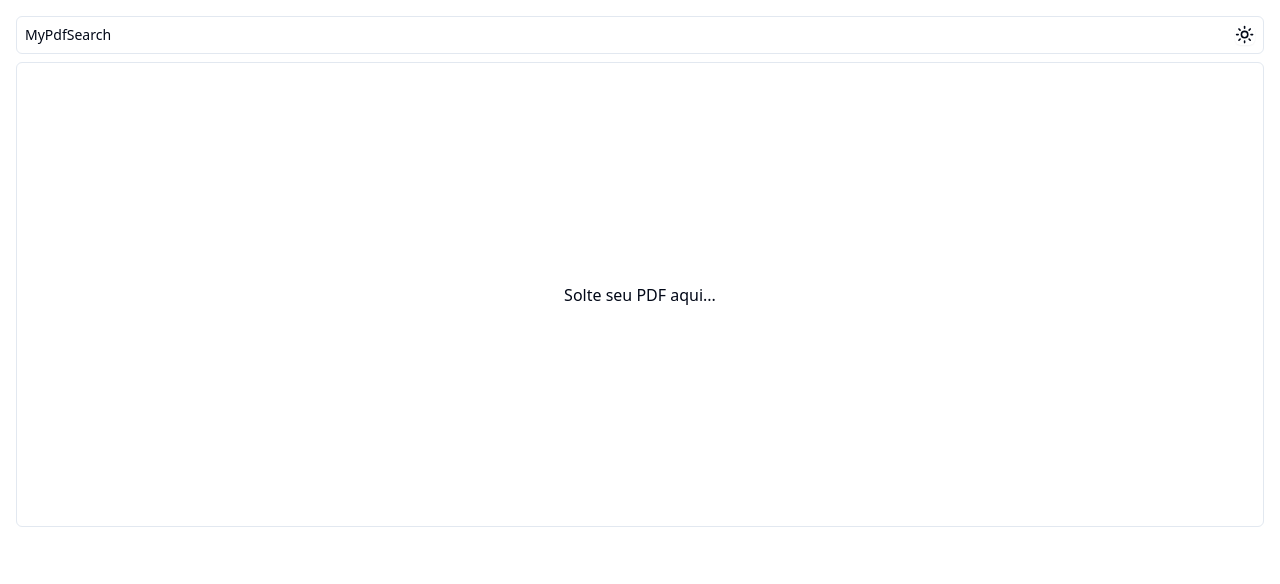
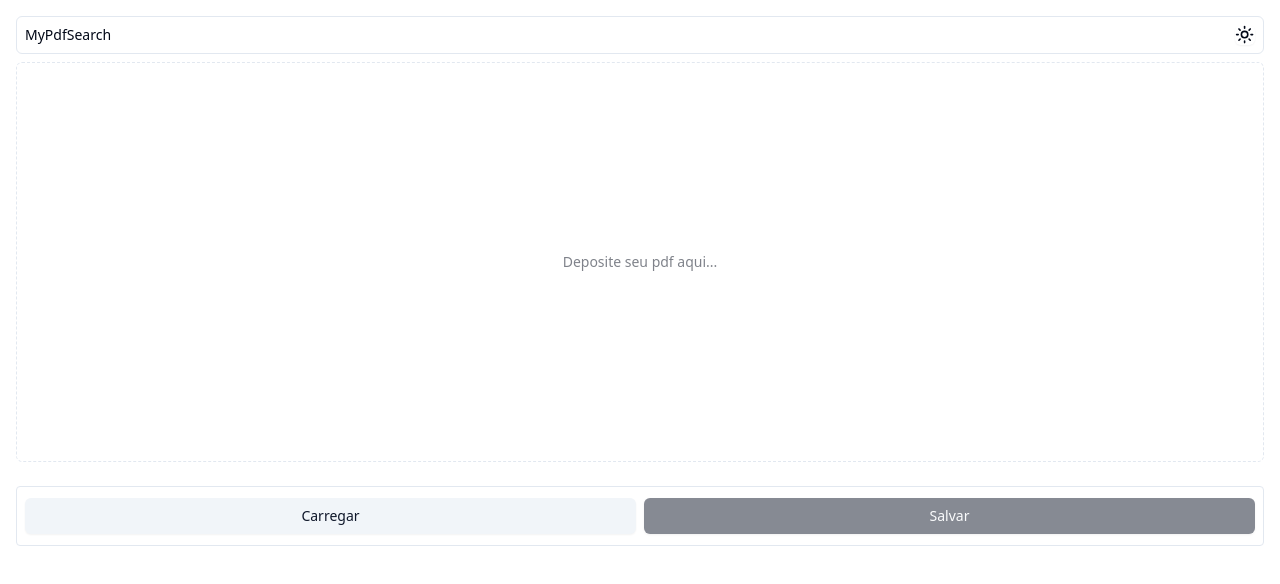
Before and after one commit to raioramalho/my-pdf-search, a React (Vite) app: page / in a window 1280 px wide. Shown: the top 584 px of the page. Built offline with nearby package versions, Linux system fonts and the light colour scheme.

Commit message:
adicionei uma section no footer

```diff
--- a/src/App.tsx
+++ b/src/App.tsx
@@ -1,13 +1,57 @@
+import { useEffect, useState } from "react";
 import "./App.css";
 import MainPanel from "./components/app/main-panel";
 import NavBar from "./components/app/nav-bar";
+import { Button } from "./components/ui/button";
+import { listen } from "@tauri-apps/api/event";
+import { invoke } from "@tauri-apps/api";
 
 function App() {
+  const [processo, setProcesso] = useState("parado");
+  const [fileStatus, setFileStatus] = useState(false);
+
+  listen("set_processo_event", (event: any) => {
+    setProcesso(event.payload);
+  })
+
+  useEffect(() => {
+    if(processo === "processado") {
+      setFileStatus(true);
+    }
+    if(processo === "processando") {
+      setFileStatus(false);
+    }
+    if(processo === "parado") {
+      setFileStatus(false);
+    }
+  }, [processo])
 
   return (
     <main id="main" className="flex flex-col gap-2">
       <NavBar />
       <MainPanel />
+      <div className="p-2 m-4 border rounded h-[60px] flex flex-row justify-around items-center gap-2 hover:border-neutral-700">
+        <Button
+          className="w-full"
+          variant={"secondary"}
+          onClick={(e) => {
+            e.preventDefault()
+            invoke("log", {log:`Clicou em processar!`})
+          }}
+        >
+          {processo === "parado" ? "Carregar" : "loading.." || processo === "processado" ? "Remover" : "loading.."}
+        </Button>
+        <Button
+          className="w-full"
+          disabled={!fileStatus ? true : false}
+          onClick={(e) => {
+            e.preventDefault()
+            invoke("log", {log:`Clicou em salvar!`})
+          }}
+        >
+          Salvar
+        </Button>
+      </div>
     </main>
   );
 }
--- a/src/components/app/main-panel.tsx
+++ b/src/components/app/main-panel.tsx
@@ -2,14 +2,16 @@ import { DropzoneOptions, useDropzone } from "react-dropzone";
 import { invoke } from "@tauri-apps/api";
 import { File } from "buffer";
 import { Input } from "../ui/input";
+import { FileDropEvent } from "@tauri-apps/api/window";
 
 export default function MainPanel() {
-  const onDrop: any = (acceptedFiles: File[]) => {
+  const onDrop: any = (acceptedFiles: File[], event: FileDropEvent) => {
     let acceptedFile = acceptedFiles[0];
+    invoke("log", {log: `event: ${event}`})
     invoke("log", {
       log: `File drop detected - fileName: ${acceptedFile?.name} | fileSize: ${acceptedFile?.size}`,
     });
-    invoke("set_file_name", { file: acceptedFile?.name });
+    invoke("set_file_name", { name: acceptedFiles[0].name });
   };
 
   // Opções do Dropzone
@@ -38,10 +40,14 @@ export default function MainPanel() {
     <div className="flex flex-col justify-center items-center mr-4 ml-4 rounded">
       <div
         {...getRootProps()}
-        className="border rounded-md w-full h-[465px] flex flex-col justify-center items-center text-center"
+        className="border border-dashed hover:border-neutral-700 rounded-md w-full h-[400px] flex flex-col justify-center items-center text-center"
       >
-        <Input {...getInputProps()} />
-        <p>Solte seu PDF aqui...</p>
+        <Input {...getInputProps()}
+        aria-description="Deposite seu pdf aqui.."
+        />
+        <p className="text-sm opacity-50">
+          Deposite seu pdf aqui...
+        </p>
       </div>
     </div>
   );
--- a/src/components/app/nav-bar.tsx
+++ b/src/components/app/nav-bar.tsx
@@ -1,14 +1,20 @@
 import { useState } from "react";
 import { ThemeToggle } from "../ui-theme/theme-toggle";
-import { Event, listen } from "@tauri-apps/api/event";
+import { listen } from "@tauri-apps/api/event";
 import { invoke } from "@tauri-apps/api";
+import { sendNotification } from "@tauri-apps/api/notification";
 
 export default function NavBar() {
   const [fileName, setFileName] = useState("");
 
-  listen("file_name_event", (event: Event<any>) => {
+   listen("file_name_event", (event: any) => {
       invoke("log", { log: `event: "file_name_event"` });
       setFileName(event.payload);
+      sendNotification({
+        title: `Novo arquivo carregado.`,
+        body: event.payload,
+        sound: "default"
+      })
   });
 
   return (
```
Also changed, not shown: 1 other file (tests, documents, lock files or other folders).
